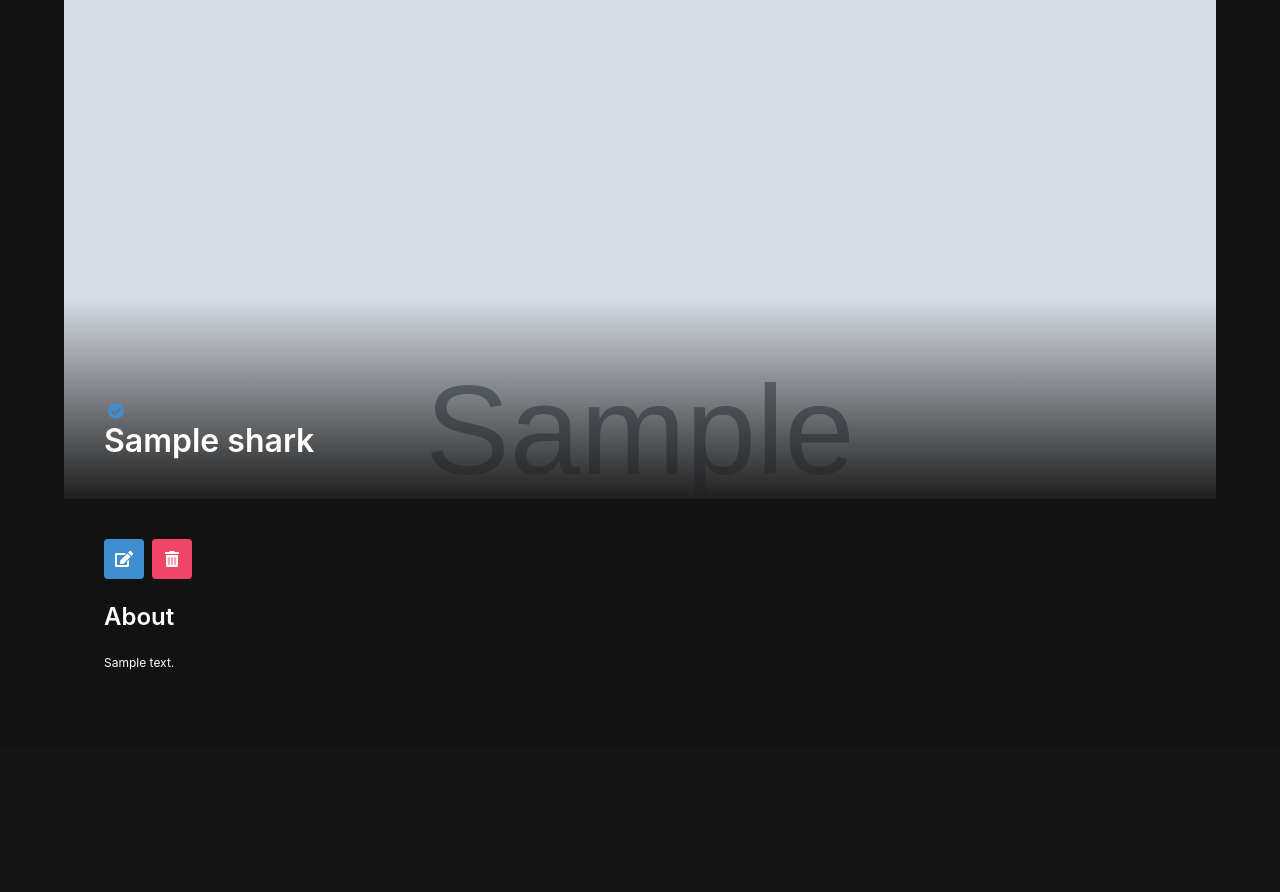
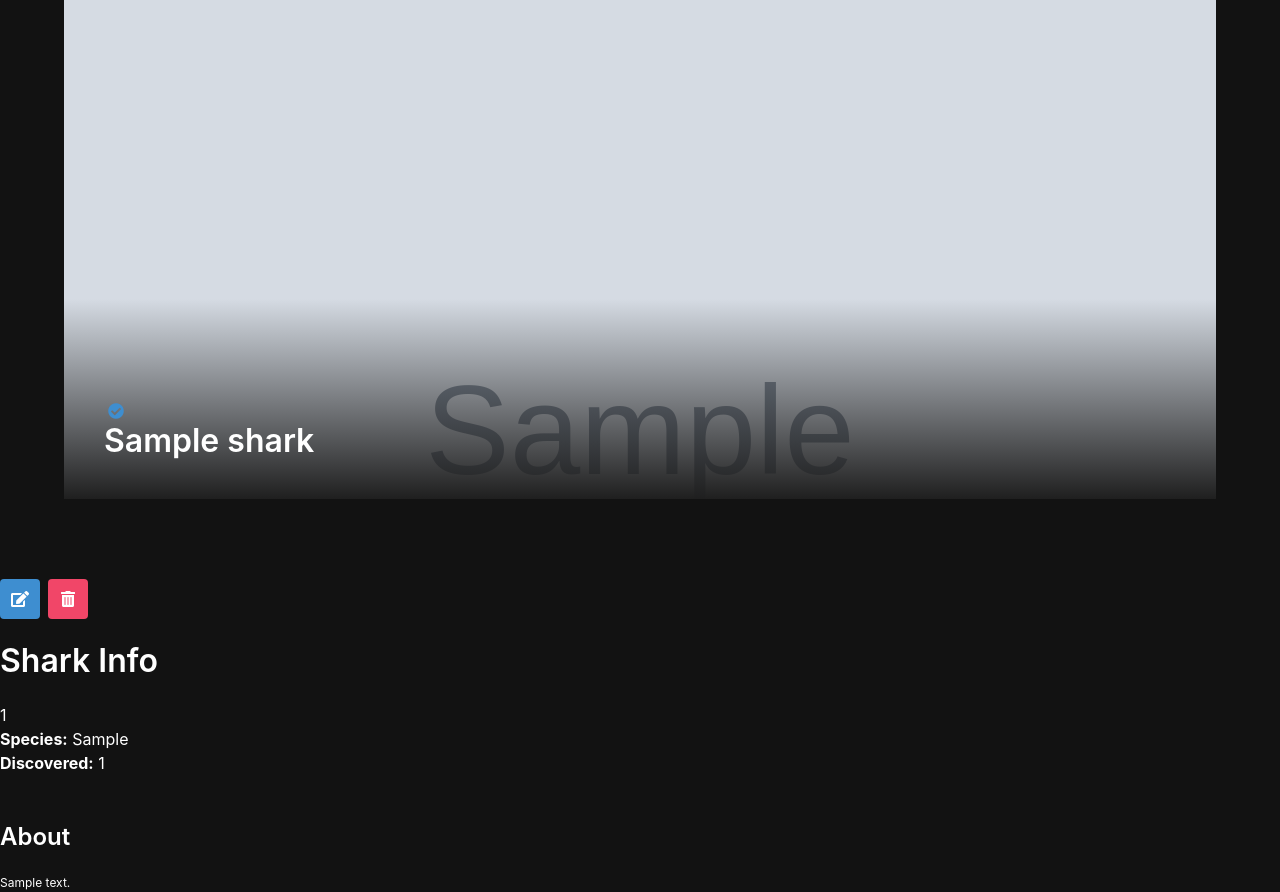
Before and after one commit to Shak94/finchcollector, a Django app: page /sharks/1/ in a window 1280 px wide. Shown: the part 53-945 px from the top of the page. Before the commit the page ends 723 px from the top, so only its background shows below. Run offline with Django 4.2, Linux system fonts and the light colour scheme; tables that the repository leaves empty hold one stand-in row (values such as "Sample post"); grey boxes marked "Sample" are stand-in pictures.

Commit message:
Finished shark collector

```diff
--- a/main_app/admin.py
+++ b/main_app/admin.py
@@ -1,7 +1,9 @@
 from django.contrib import admin
 from django.contrib import admin
-from .models import Shark
+from .models import Shark ,SharkInfo
 # Register your models here.
 
-admin.site.register(Shark) # this line will add the model to the admin panel
+admin.site.register(Shark)
+admin.site.register(SharkInfo)
+# this line will add the model to the admin panel
 # Register your models here.
--- a/main_app/models.py
+++ b/main_app/models.py
@@ -1,8 +1,6 @@
 from django.db import models
 
-# Create your models here.
 class Shark(models.Model):
-
     name = models.CharField(max_length=100)
     img = models.CharField(max_length=250)
     bio = models.TextField(max_length=500)
@@ -13,3 +11,12 @@ class Shark(models.Model):
 
     class Meta:
         ordering = ['name']
+
+
+class SharkInfo(models.Model):
+    species = models.CharField(max_length=100)
+    discovered = models.IntegerField(default=0000)
+    shark = models.ForeignKey(Shark, on_delete=models.CASCADE, related_name='more')
+
+    class Meta:
+        ordering = ['species']
--- a/main_app/templates/shark_detail.html
+++ b/main_app/templates/shark_detail.html
@@ -12,19 +12,39 @@
     </div>
     <h1 class="title">{{shark.name}}</h1>
 </div>
+</div>
 <div class="detail__container">
     <div class="buttons">
-        <a href="" class="button is-info">
+        <a href="{% url 'shark_update' shark.pk %}" class="button is-info">
             <span class="icon">
                 <i class="fas fa-edit"></i>
             </span>
         </a>
-        <a href="" class="button is-danger">
+        <a href="{% url 'shark_delete' shark.pk %}" class="button is-danger">
             <span class="icon">
                 <i class="fas fa-trash-alt"></i>
             </span>
         </a>
     </div>
+    <div class="detail__songs mb-5">
+        <h3 class="title is-3">Shark Info</h3>
+
+        {% for more in shark.more.all %}
+        <div class="trait">
+            <span>{{ forloop.counter }}</span>
+            <div><b>Species:</b> {{ more.species }}</div>
+            <div><b>Discovered:</b> {{ more.discovered }}</div>
+            <br>
+        </div>
+            {% empty %}
+        <article class="message">
+          <div class="message-header">
+            <p>No Info Available</p>
+          </div>
+        </article>
+
+        {% endfor %}
+      </div>
     <div class="detail__about">
         <h4 class="title is-4">About</h4>
         <p>{{shark.bio}}</p>
```
Also changed, not shown: main_app/templates/shark_delete.html (+12 -0 lines), main_app/templates/shark_update.html (+7 -0 lines), main_app/migrations/0002_sharkinfo.py (added).
